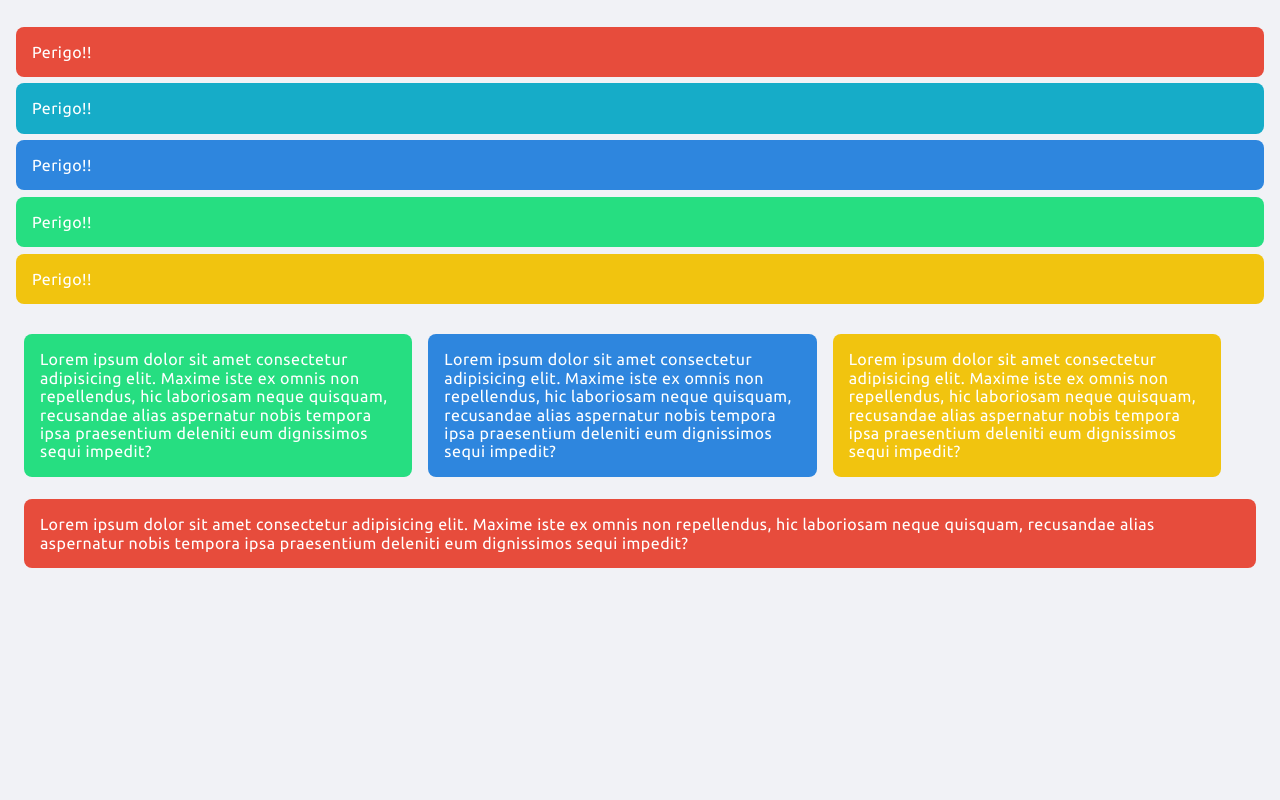
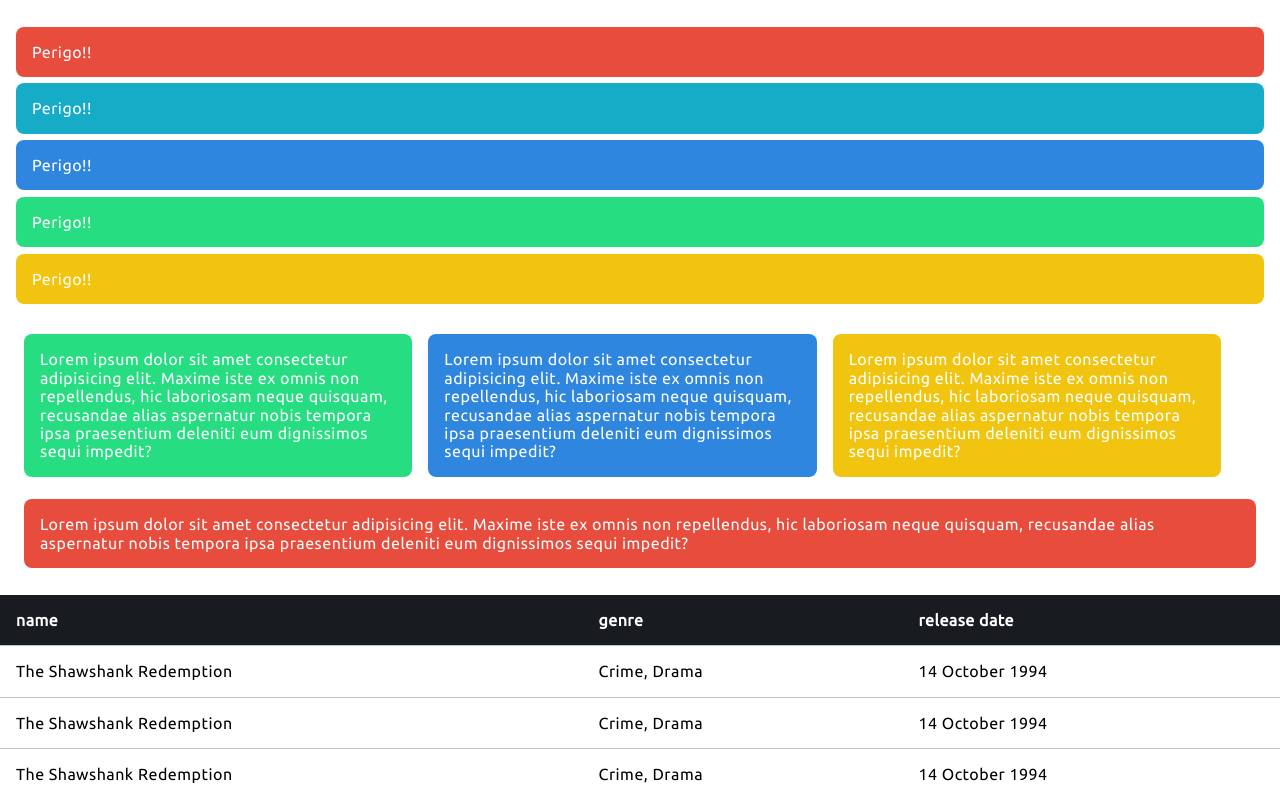
Before and after one commit to crisgon/space-css, a website: page index.html in a window 1280 px wide. Shown: the part 1811-2611 px from the top of the page. Before the commit the page ends 2406 px from the top, so only its background shows below. Drawn offline with Linux system fonts and the light colour scheme.

Commit message:
Add tables

```diff
--- a/index.html
+++ b/index.html
@@ -8,7 +8,7 @@
   <title>Space CSS</title>
   <style>
     body {
-      background: #f1f2f6;
+      background: #fff;
     }
 
     div {
@@ -251,5 +251,32 @@
       </div>
     </div>
   </section>
+
+  <table class="table table-hover table-full">
+    <thead class="thead-dark">
+      <tr>
+        <th>name</th>
+        <th>genre</th>
+        <th>release date</th>
+      </tr>
+    </thead>
+    <tbody>
+      <tr>
+        <td>The Shawshank Redemption</td>
+        <td>Crime, Drama</td>
+        <td>14 October 1994</td>
+      </tr>
+      <tr>
+        <td>The Shawshank Redemption</td>
+        <td>Crime, Drama</td>
+        <td>14 October 1994</td>
+      </tr>
+      <tr>
+        <td>The Shawshank Redemption</td>
+        <td>Crime, Drama</td>
+        <td>14 October 1994</td>
+      </tr>
+    </tbody>
+  </table>
 </body>
 </html>
--- a/scss/base/variables.scss
+++ b/scss/base/variables.scss
@@ -1,6 +1,8 @@
 $grid-max: 960px;
 $light-color: #ffffff;
 $dark-color: #181b20;
+$gray: #bdc3c7;
+$light-gray: #dcdde1;
 $colors:(
   'primary': #16acc8,
   'info': #2e86de,
--- /dev/null
+++ b/scss/components/_table.scss
@@ -0,0 +1,74 @@
+.table {
+  text-align: left;
+  border-collapse: collapse;
+  border-spacing: 0;
+
+  .thead-dark {
+    color: $light-color;
+    background-color: $dark-color;
+  }
+
+  .thead-light {
+    color: $dark-color;
+    background-color: $light-color;
+  }
+
+  thead {
+    tr {
+      border-bottom: 1px solid $gray;
+    }
+  }
+
+  tbody {
+    tr {
+      &:not(:last-child) {
+        border-bottom: 1px solid $gray;
+      }
+    }
+  }
+
+  thead,
+  tbody {
+    td,
+    th {
+      box-sizing: border-box;
+      padding: 1em;
+    }
+  }
+
+
+  &-full {
+    width: 100%;
+  }
+
+  &-bordered {
+    thead,
+    tbody {
+      td,
+      th {
+        border: 1px solid $gray;
+      }
+    }
+  }
+
+  &-striped {
+    tbody {
+      tr {
+        &:nth-of-type(odd) {
+          background-color: $light-gray;
+        }
+      }
+    }
+  }
+
+  &-hover {
+    tbody {
+      tr {
+        transition: all .5s;
+        &:hover {
+          background-color: $gray;
+        }
+      }
+    }
+  }
+}
--- a/scss/space.scss
+++ b/scss/space.scss
@@ -5,3 +5,4 @@
 @import "components/_grid";
 @import "components/_buttons";
 @import "components/_alerts";
+@import "components/_table";
```
Also changed, not shown: css/space.css.
